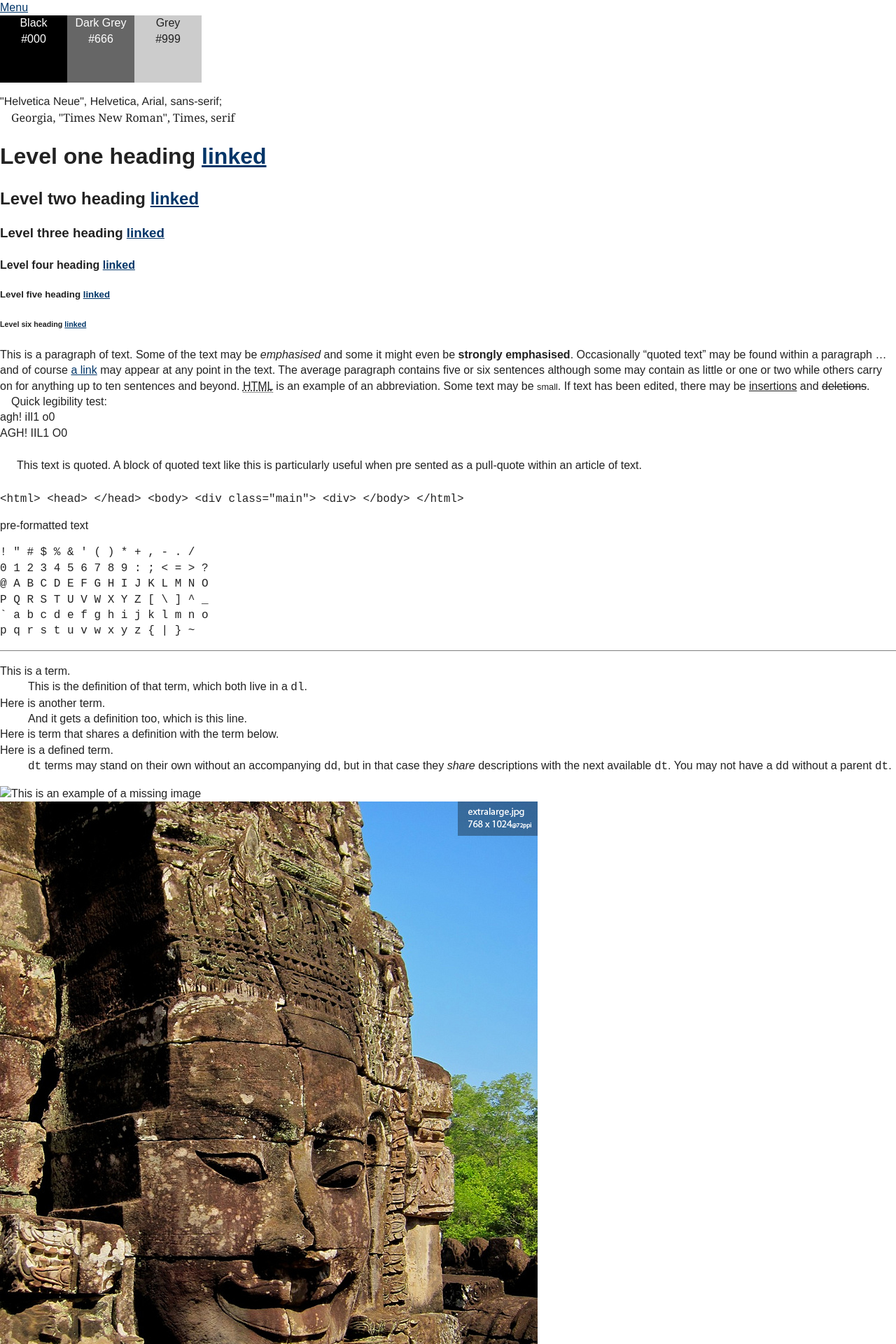
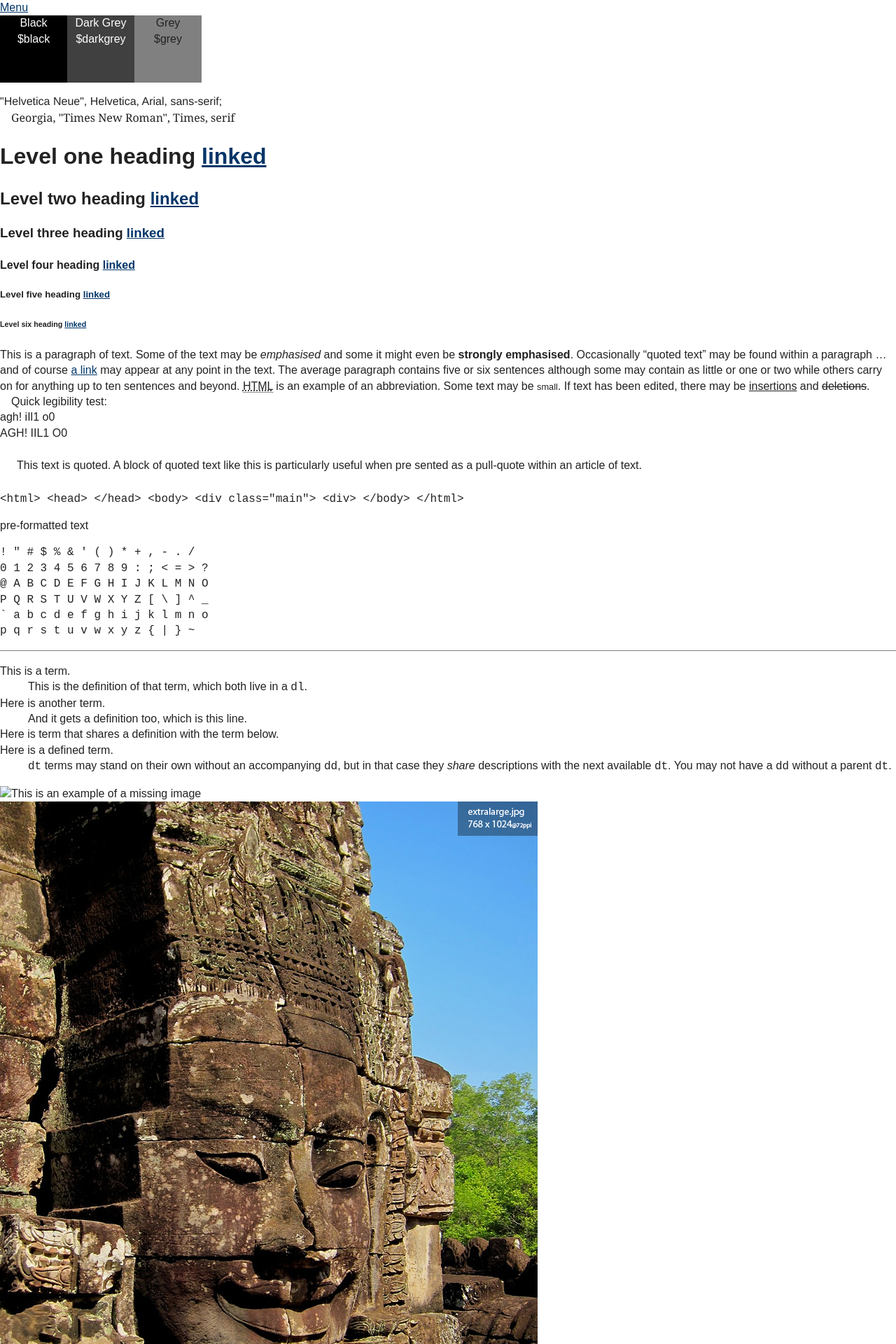
Before and after one commit to SteveBarnett/Front-end-Style-Guide, a Jekyll site: the page built from index.html, in a window 1280 px wide. Shown: the top 1920 px of the page at 70% size. Built offline with Jekyll 4.4.1, drawn with Linux system fonts in a browser that asks for light colours; Markdown is read by kramdown in place of the engine named in the settings.

Commit message:
Updated swatches

```diff
--- a/_includes/swatches.html
+++ b/_includes/swatches.html
@@ -1,5 +1,5 @@
 <div class="tac clearfix">
-  <div class="primary-colour-swatch colour-swatch tac">Black<br />#000</div>
-  <div class="secondary-colour-swatch colour-swatch tac">Dark Grey<br />#666</div>
-  <div class="tertiary-colour-swatch colour-swatch tac">Grey<br />#999</div>
+  <div class="primary-colour-swatch colour-swatch tac">Black<br />$black</div>
+  <div class="secondary-colour-swatch colour-swatch tac">Dark Grey<br />$darkgrey</div>
+  <div class="tertiary-colour-swatch colour-swatch tac">Grey<br />$grey</div>
 </div>
--- a/sass/_base.scss
+++ b/sass/_base.scss
@@ -61,15 +61,15 @@ svg:not(:root) {
 // colours
 
 .primary-colour-swatch {
-  background: #000;
+  background: $black;
   color: #fff;
 }
 
 .secondary-colour-swatch {
-  background: #666;
+  background: $darkgrey;
   color: #fff;
 }
 
 .tertiary-colour-swatch {
-  background: #ccc;
+  background: $grey;
 }
--- a/stylesheets/ie.css
+++ b/stylesheets/ie.css
@@ -661,19 +661,19 @@ svg:not(:root) {
 
 /* line 63, ../sass/_base.scss */
 .primary-colour-swatch {
-  background: #000;
+  background: black;
   color: #fff;
 }
 
 /* line 68, ../sass/_base.scss */
 .secondary-colour-swatch {
-  background: #666;
+  background: #404040;
   color: #fff;
 }
 
 /* line 73, ../sass/_base.scss */
 .tertiary-colour-swatch {
-  background: #ccc;
+  background: gray;
 }
 
 /* line 9, ../sass/_layout.scss */
--- a/stylesheets/style.css
+++ b/stylesheets/style.css
@@ -661,19 +661,19 @@ svg:not(:root) {
 
 /* line 63, ../sass/_base.scss */
 .primary-colour-swatch {
-  background: #000;
+  background: black;
   color: #fff;
 }
 
 /* line 68, ../sass/_base.scss */
 .secondary-colour-swatch {
-  background: #666;
+  background: #404040;
   color: #fff;
 }
 
 /* line 73, ../sass/_base.scss */
 .tertiary-colour-swatch {
-  background: #ccc;
+  background: gray;
 }
 
 /* line 9, ../sass/_layout.scss */
```
